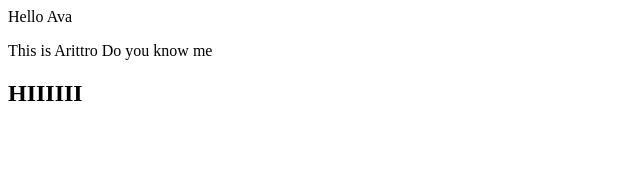
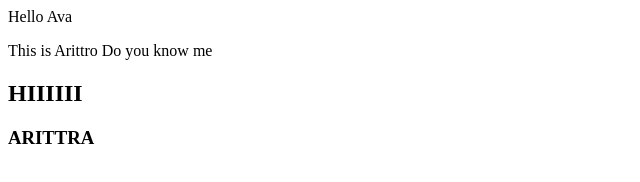
Before and after one commit to arittrasarker12/capstone-demo, a plain HTML site: page index.html in a window 1280 px wide. Shown: the whole page, without its empty margins (0-640 px from the left). Drawn offline with Linux system fonts and the light colour scheme.

Commit message:
Just Update The Name

```diff
--- a/index.html
+++ b/index.html
@@ -1,3 +1,4 @@
 <p>Hello Ava</p>
 <p>This is Arittro Do you know me</p>
 <h2>HIIIIII</h2>
+<h3>ARITTRA</h3>
```
